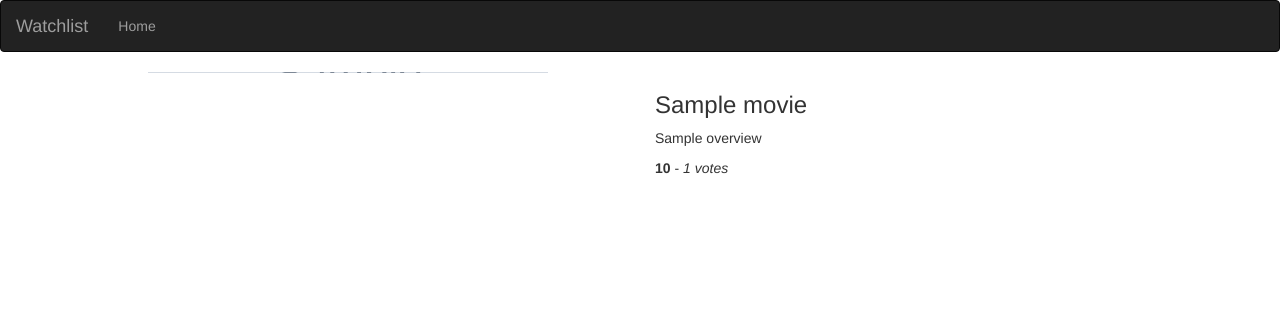
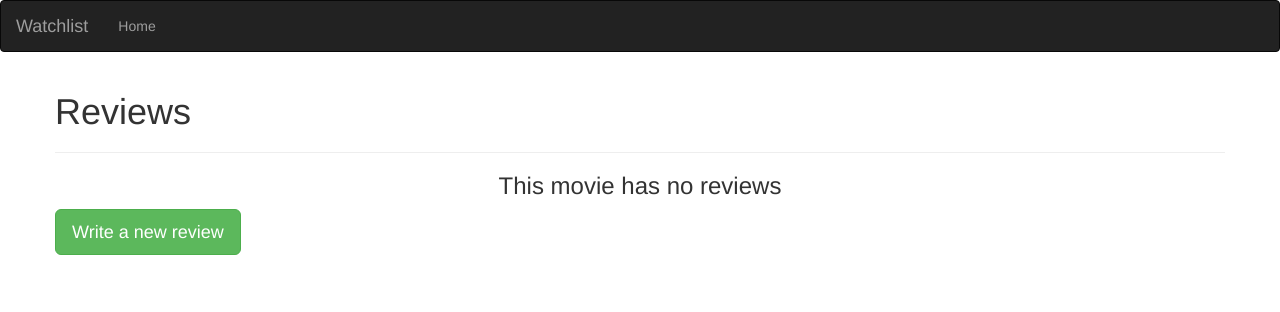
Before and after one commit to fobiero/Watchlist, a Flask app: template app/templates/movie.html in a window 1280 px wide. Shown: the top 312 px of the page. Run offline with Flask 2, Linux system fonts and the light colour scheme; the template is opened without the code that fills it: most values are stand-ins (such as "Sample title", 1, 10 or a date in 2020); grey boxes marked "Sample" are stand-in pictures; parts of the project's set-up code (start-up, migrations or seed data) failed here and were passed over; some libraries are stand-ins or nearby versions.

Commit message:
edit Review build

```diff
--- a/app/models/movie.py
+++ b/app/models/movie.py
@@ -7,6 +7,6 @@ class Movie:
         self.id =id
         self.title = title
         self.overview = overview
-        self.poster = 'https://image.tmdb.org/t/p/w500/'+ poster
+        self.poster = "https://image.tmdb.org/t/p/w500/" + poster
         self.vote_average = vote_average
         self.vote_count = vote_count
--- a/app/templates/macros.html
+++ b/app/templates/macros.html
@@ -1,10 +1,7 @@
-{% macro displayMovieList(movie_list) %} {% for movie in movie_list %}
-<div class="col-xs-12 col-sm-4 col-md-2 col-lg-2 movie-card">
-    <img src="{{ movie.poster }}" alt="{{ movie.title }} poster" class="img-responsive">
-    <li class="text-center">
-        <a href="/movie/{{movie.id}}">
-                    {{ movie.title|truncate(10)}}</a>
-    </li>
+<!-- Displaying reviews macro -->
+{% macro displayReviews(review_list) %} {% for review in review_list %}
+<div class="col-xs-12 col-sm-4 col-md-4 col-lg-4 review-card">
+    <h2> {{ review.title}} </h2>
+    <p> {{ review.review | truncate(30) }}</p>
 </div>
-
 {% endfor %} {% endmacro %}
--- a/app/templates/movie.html
+++ b/app/templates/movie.html
@@ -1,22 +1,16 @@
+{% import 'macros.html' as macro%}
+<!-- end import  -->
 {% extends 'base.html'%}
 <!-- Content block -->
 {% block content %}
 <div class="container">
-
     <!-- Poster background -->
     <div class="row">
-        <div class="col-xs-6 col-sm-6 col-md-6 col-lg-6 posterPath" style="background: url({{movie.poster}}) no-repeat center center">
-        </div>
 
-        <div class="col-xs-6 col-sm-6 col-md-6 col-lg-6 movie-details">
-            <h3>{{ movie.title }}</h3>
-
-            <p class="overview"> {{ movie.overview }}</p>
-            <p class="ratings"> <b> {{ movie.vote_average }}</b> - <i>{{ movie.vote_count}} votes </i> </p>
-
-
-        </div>
+        <h1>Reviews</h1>
+        <hr> {% if reviews %} {{macro.displayReviews(reviews)}} {% else%}
+        <h3 class="text-center">This movie has no reviews </h3>
+        <a class="btn btn-success btn-lg text-center" href="/movie/review/new/{{movie.id}}"> Write a new review</a> {% endif %}
     </div>
-
 </div>
 {% endblock %}
```
Also changed, not shown: app/forms.py (added, +10 -0 lines), app/models/review.py (added, +14 -0 lines), app/templates/index.html (+8 -1 lines), app/templates/new_review.html (added, +18 -0 lines), app/views.py (+25 -1 lines).
